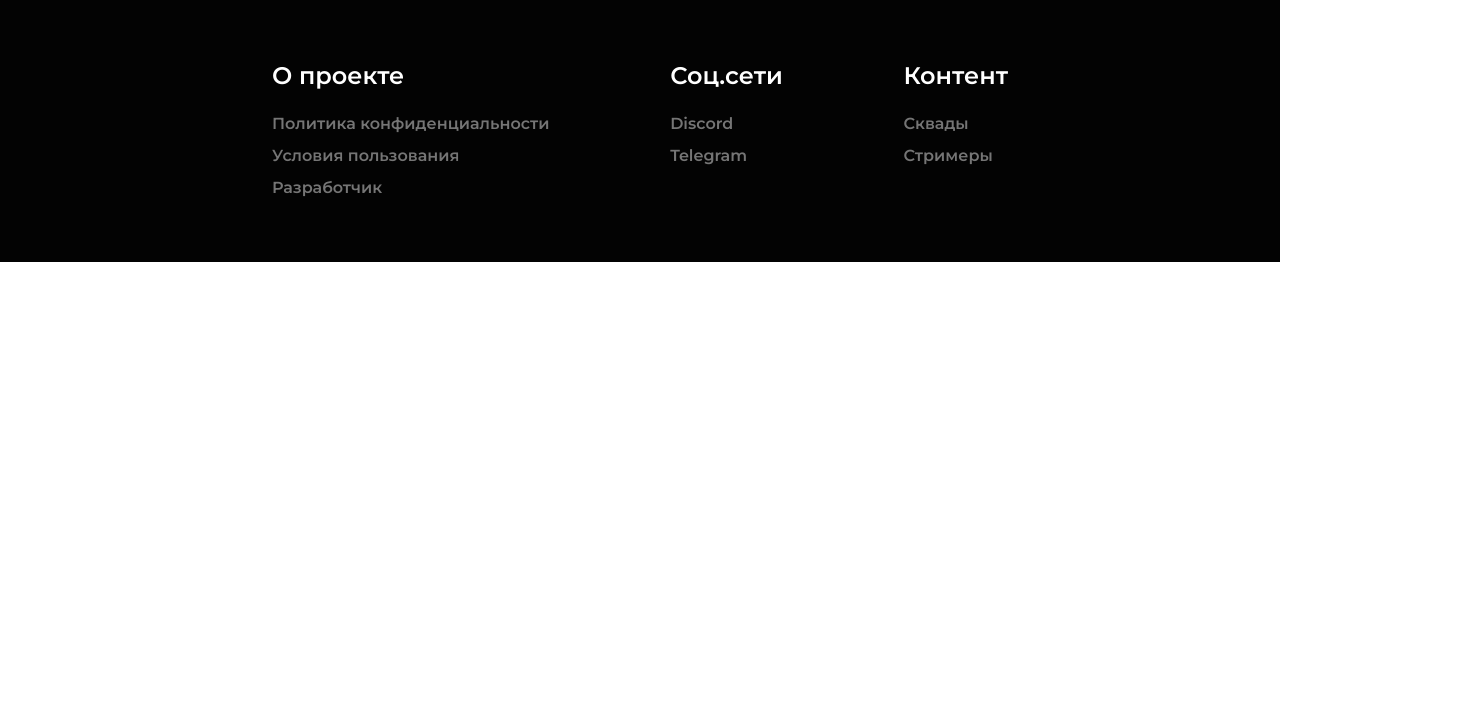
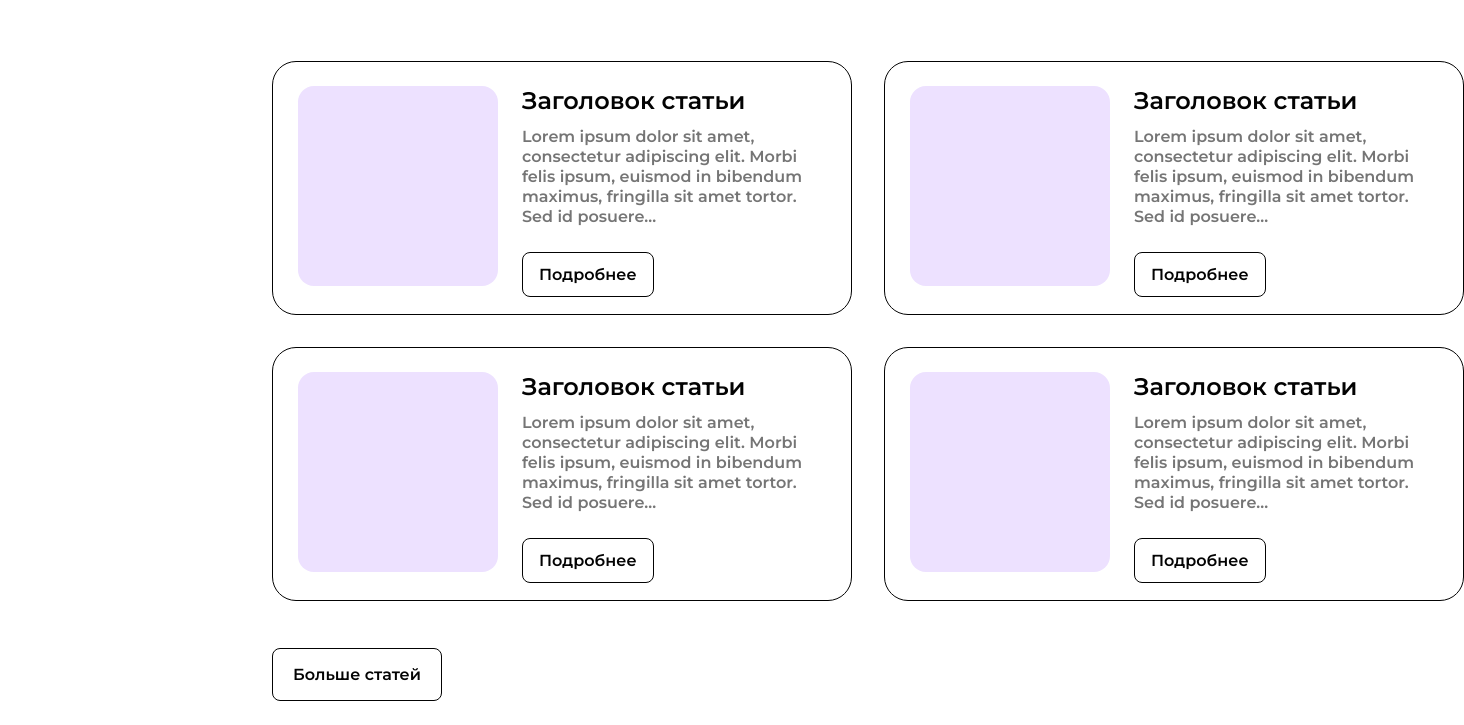
Before and after one commit to IvanDzhal/twiki, a plain HTML site: page index.html in a window 1280 px wide. Shown: the part 935-1660 px from the top of the page, 1464 px wide, since content can reach past the window. Before the commit the page ends 1197 px from the top, so only its background shows below. Drawn offline with Linux system fonts and the light colour scheme.

Commit message:
landing desctope

```diff
--- a/index.html
+++ b/index.html
@@ -54,8 +54,77 @@
           </p>
         </div>
       <section class="article__recent">
-        <article></article>
+        <article class="article__item">
+          <div class="article__img">
+            <img src="images/article.svg" alt="">
+          </div>
+          <div class="article__text">
+            <h3>
+              Заголовок статьи
+            </h3>
+            <p3>
+              Lorem ipsum dolor sit amet, consectetur adipiscing elit. Morbi felis ipsum, euismod in bibendum maximus, fringilla sit amet tortor. Sed id posuere...
+            </p3>
+            <a href="#" class="article__btn">
+              Подробнее
+            </a>
+          </div>
+        </article>
+        <article class="article__item">
+          <div class="article__img">
+            <img src="images/article.svg" alt="">
+          </div>
+          <div class="article__text">
+            <h3>
+              Заголовок статьи
+            </h3>
+            <p3>
+              Lorem ipsum dolor sit amet, consectetur adipiscing elit. Morbi felis ipsum, euismod in bibendum maximus,
+              fringilla sit amet tortor. Sed id posuere...
+            </p3>
+            <a href="#" class="article__btn">
+              Подробнее
+            </a>
+          </div>
+        </article>
+        <article class="article__item">
+          <div class="article__img">
+            <img src="images/article.svg" alt="">
+          </div>
+          <div class="article__text">
+            <h3>
+              Заголовок статьи
+            </h3>
+            <p3>
+              Lorem ipsum dolor sit amet, consectetur adipiscing elit. Morbi felis ipsum, euismod in bibendum maximus,
+              fringilla sit amet tortor. Sed id posuere...
+            </p3>
+            <a href="#" class="article__btn">
+              Подробнее
+            </a>
+          </div>
+        </article>
+        <article class="article__item">
+          <div class="article__img">
+            <img src="images/article.svg" alt="">
+          </div>
+          <div class="article__text">
+            <h3>
+              Заголовок статьи
+            </h3>
+            <p3>
+              Lorem ipsum dolor sit amet, consectetur adipiscing elit. Morbi felis ipsum, euismod in bibendum
+              maximus, fringilla sit amet tortor. Sed id posuere...
+            </p3>
+            <a href="#" class="article__btn">
+              Подробнее
+            </a>
+          </div>
+        </article>
       </section>
+      <a href="#" class="about__button">
+        Больше статей
+      </a>
       </div>
     </main>
 
--- a/sass/index.sass
+++ b/sass/index.sass
@@ -67,16 +67,55 @@ main
     & span
       color: $light-theme-3
 
-
-
-
-
-
-
+section
+  margin: 64px 0
+  display: grid
+  gap: 32px
+  grid-template-columns: 580px 248px
+  .article
+    &__recent
+    &__item
+      display: flex
+      justify-content: space-between
+      align-content: center
+      width: 580px
+      height: 254px
+      border: 1px solid $light-text-main
+      border-radius: 24px
+    &__img
+      margin: 24px
+    &__text
+      display: flex
+      flex-direction: column
+      align-items: flex-start
+      margin-right: 32px
+      & h3
+        @include h3
+        color: $light-text-main
+        margin-top: 24px
+        margin-bottom: 12px
+      & p3
+        @include p3
+        color: $light-text-secondary
+        margin-bottom: 25px
+    &__btn
+      background-color: $light-background-main
+      border: 1px solid $light-text-main
+      border-radius: 8px
+      padding: 12px 16px
+      color: $light-text-main
+a.about
+  &__button
+    background-color: $light-background-main
+    border: 1px solid $light-text-main
+    border-radius: 8px
+    padding: 16px 20px
+    color: $light-text-main
 
 .footer
   background-color: $light-text-main
   height: 265px
+  margin-top: 105px
   &__wrapper
     display: flex
     justify-content: space-between
```
Also changed, not shown: images/article.svg (added), sass/index.css.
